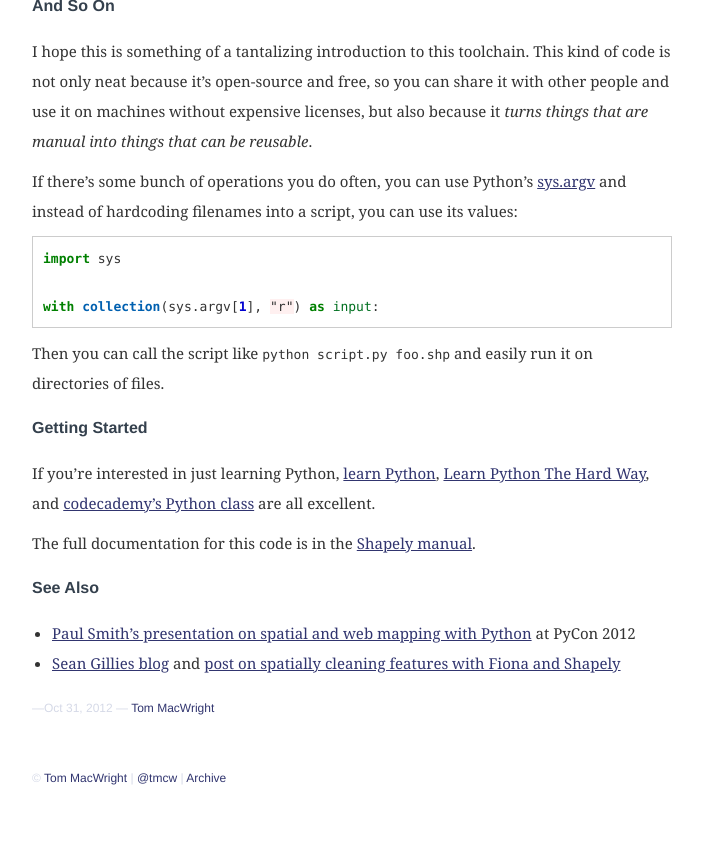
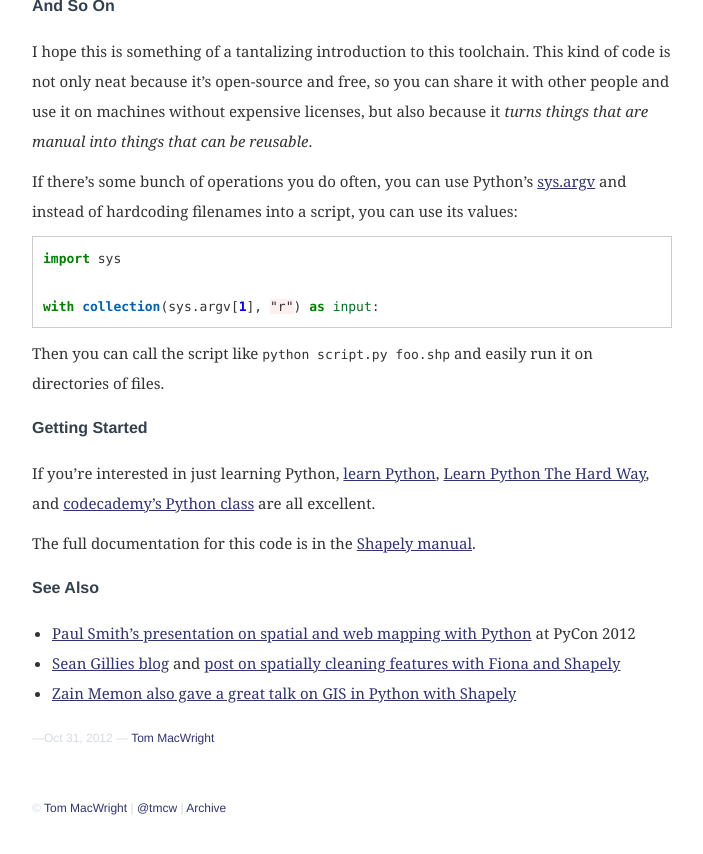
Before and after one commit to konklone/tmcw.github.com, a Jekyll site: the page built from _posts/2012-10-31-gis-with-python-shapely-fiona.md, in a window 1280 px wide and 900 px high, scrolled down 6289 px, cut to the strip 22-876 px from the top of the window. Shown: the whole strip, without its empty margins (288-991 px from the left). Built offline with Jekyll 4.4.1, drawn with Linux system fonts in a browser that asks for light colours; Markdown is read by kramdown in place of the engine named in the settings; comment, search, counter and statistics services are not loaded.

Commit message:
Mention another talk

```diff
--- a/_posts/2012-10-31-gis-with-python-shapely-fiona.md
+++ b/_posts/2012-10-31-gis-with-python-shapely-fiona.md
@@ -282,3 +282,4 @@ The full documentation for this code is in the [Shapely manual](http://toblerity
 * [Paul Smith's presentation on spatial and web mapping with Python](http://youtu.be/qmgh14LUOjQ)
   at PyCon 2012
 * [Sean Gillies blog](http://sgillies.net/blog) and [post on spatially cleaning features with Fiona and Shapely](http://sgillies.net/blog/1106/fiona-and-shapely-spatially-cleaning-features/)
+* [Zain Memon also gave a great talk on GIS in Python with Shapely](http://vimeo.com/53041159)
```
